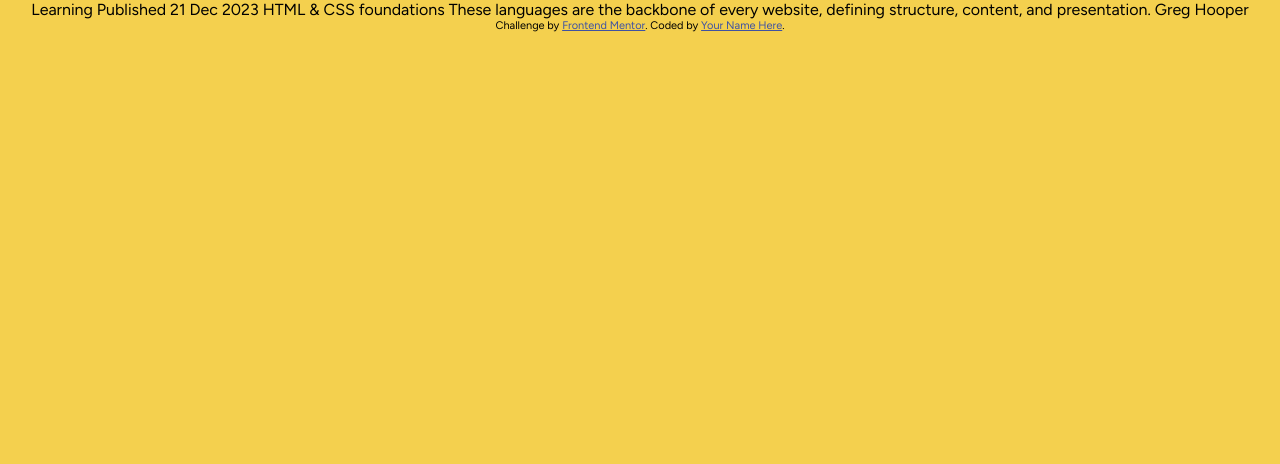
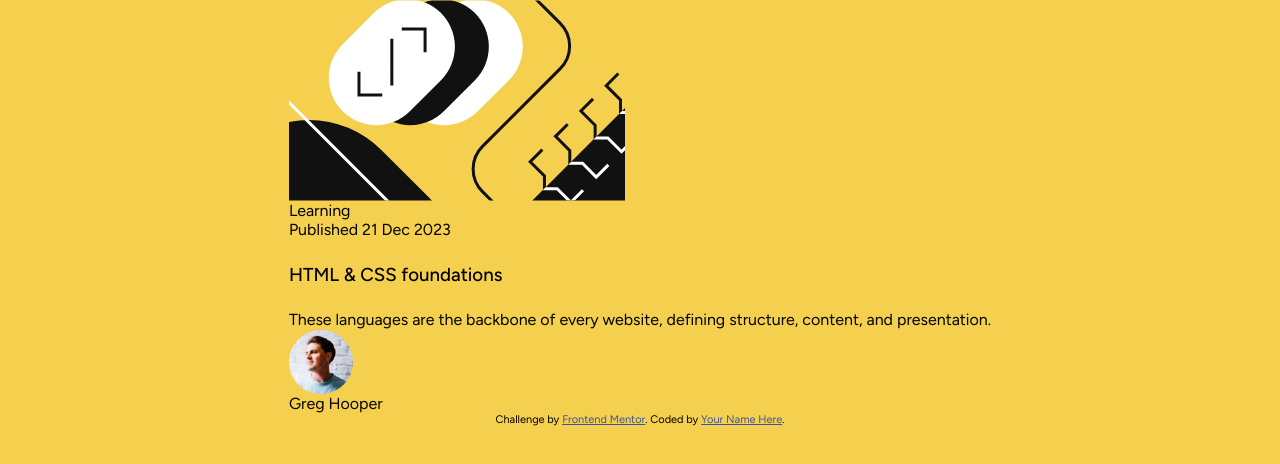
Before and after one commit to loumorganrene/frontend-mentor, a plain HTML site: page blog-preview-card/index.html in a window 1280 px wide. Drawn offline with Linux system fonts and the light colour scheme.

Commit message:
:lipstick: update: setup HTML skeleton with semantic, css BEM class and images - 18min

```diff
--- a/blog-preview-card/index.html
+++ b/blog-preview-card/index.html
@@ -17,15 +17,42 @@
       href="https://fonts.googleapis.com/css2?family=Figtree:ital,wght@0,300..900;1,300..900&display=swap"
       rel="stylesheet"
     />
-    <link rel="stylesheet" href="index.css">
+    <link rel="stylesheet" href="index.css" />
     <title>Frontend Mentor | Blog preview card</title>
 
     <!-- Feel free to remove these styles or customise in your own stylesheet 👍 -->
   </head>
   <body>
-    Learning Published 21 Dec 2023 HTML & CSS foundations These languages are
-    the backbone of every website, defining structure, content, and
-    presentation. Greg Hooper
+    <main>
+      <article>
+        <header class="article__header">
+          <img
+            class="article__hero-image"
+            src="./assets/images/illustration-article.svg"
+            alt="An abstract illustration"
+          />
+          <div class="article__header-content">
+            <p class="article__tag">Learning</p>
+            <p class="article__date">Published 21 Dec 2023</p>
+          </div>
+        </header>
+        <section class="article__content-preview">
+          <h1 class="article__title">HTML & CSS foundations</h1>
+          <p class="article__description">
+            These languages are the backbone of every website, defining
+            structure, content, and presentation.
+          </p>
+        </section>
+        <footer>
+          <img
+            class="article__author-avatar"
+            src="./assets/images/image-avatar.webp"
+            alt="Greg Hooper avatar"
+          />
+          <span class="article__author-name">Greg Hooper</span>
+        </footer>
+      </article>
+    </main>
 
     <div class="attribution">
       Challenge by
```
